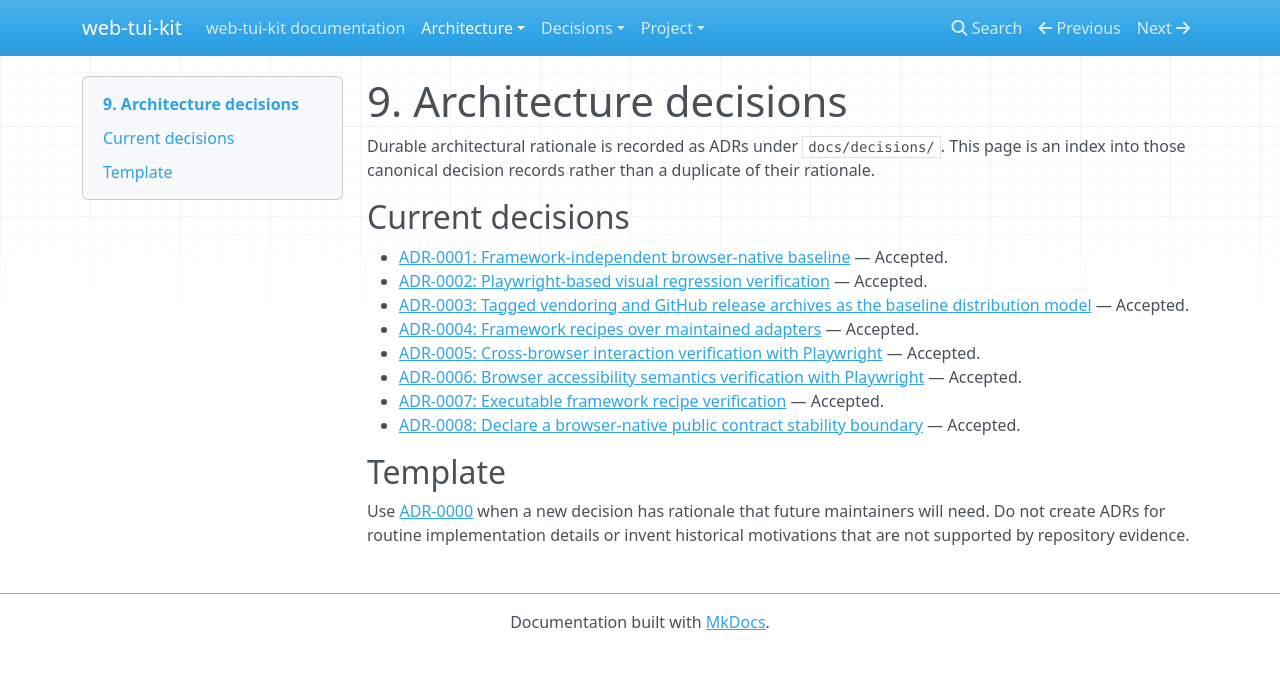
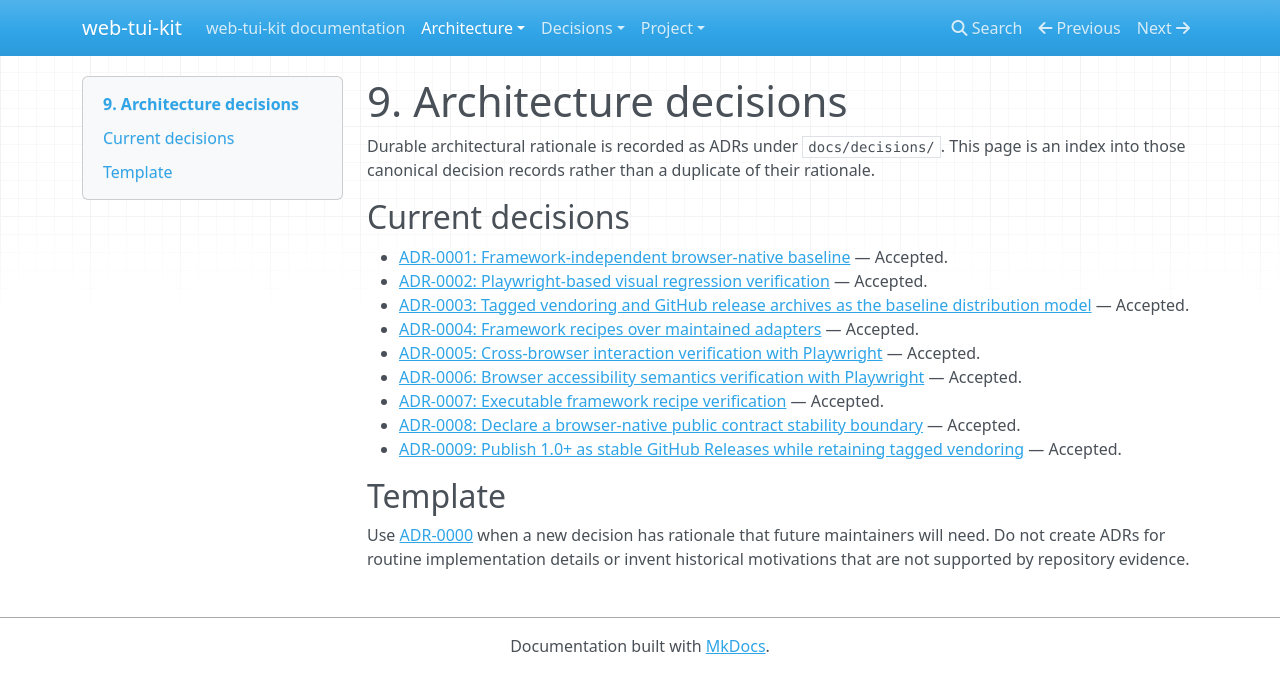
Before and after one commit to 1990jk1990/web-tui-kit, an MkDocs documentation site: the page built from docs/architecture/09-architecture-decisions.md, in a window 1280 px wide. Shown: the top 693 px of the page. Built offline with MkDocs 1.6.1, drawn with Linux system fonts in a browser that asks for light colours; nearby versions of some CDN libraries.

Commit message:
docs: index stable release publication ADR

```diff
--- a/docs/architecture/09-architecture-decisions.md
+++ b/docs/architecture/09-architecture-decisions.md
@@ -12,6 +12,7 @@ Durable architectural rationale is recorded as ADRs under `docs/decisions/`. Thi
 - [ADR-0006: Browser accessibility semantics verification with Playwright](../decisions/0006-browser-accessibility-semantics-verification.md) — Accepted.
 - [ADR-0007: Executable framework recipe verification](../decisions/0007-executable-framework-recipe-verification.md) — Accepted.
 - [ADR-0008: Declare a browser-native public contract stability boundary](../decisions/0008-public-contract-stability-boundary.md) — Accepted.
+- [ADR-0009: Publish 1.0+ as stable GitHub Releases while retaining tagged vendoring](../decisions/0009-stable-release-publication.md) — Accepted.
 
 ## Template
 
```
